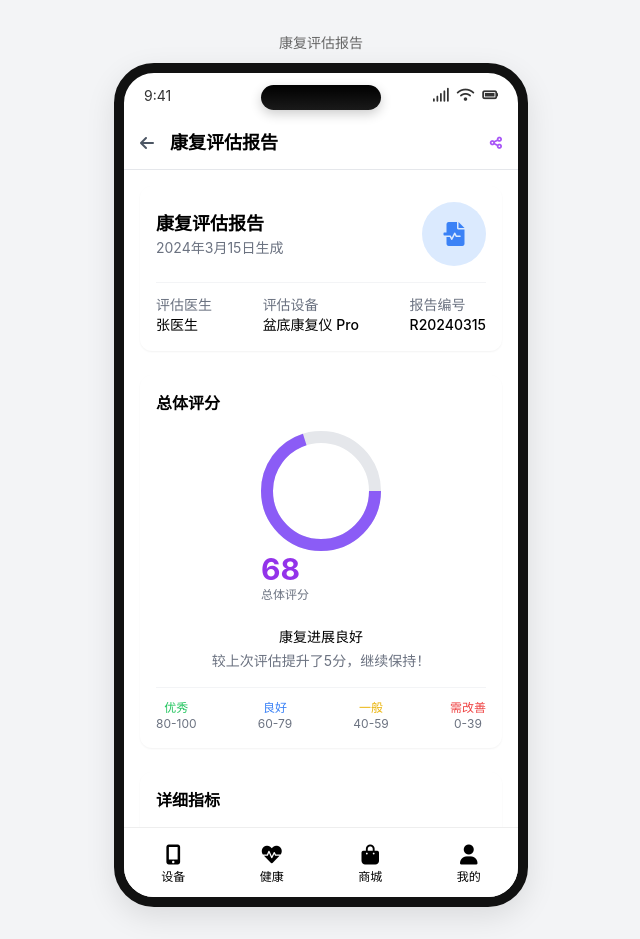
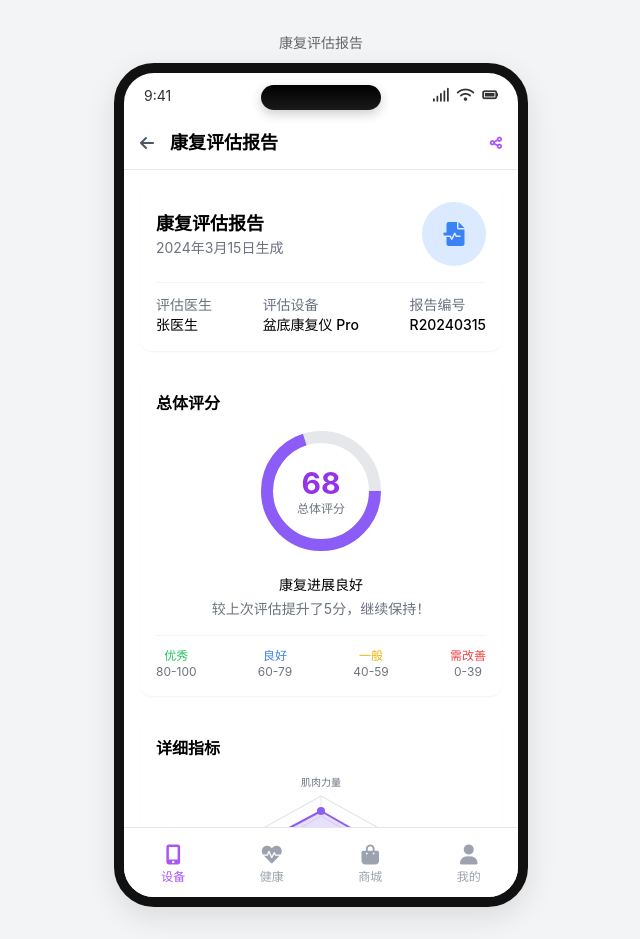
Before and after one commit to NavyGu/FCBSAPP, a plain HTML site: page report.html in a window 1280 px wide. Shown: the whole page, without its empty margins (319-959 px from the left). Drawn offline with nearby package versions, Linux system fonts and the light colour scheme.

Commit message:
修改底部功能按钮位置

```diff
--- a/report.html
+++ b/report.html
@@ -108,12 +108,12 @@
                             <h3 class="text-base font-semibold mb-4">总体评分</h3>
 
                             <div class="flex items-center justify-center mb-6">
-                                <div class="progress-ring">
+                                <div class="progress-ring relative">
                                     <svg width="120" height="120" viewBox="0 0 120 120">
                                         <circle cx="60" cy="60" r="54" fill="none" stroke="#e5e7eb" stroke-width="12"></circle>
                                         <circle class="progress-ring-circle" cx="60" cy="60" r="54" fill="none" stroke="#8B5CF6" stroke-width="12" stroke-dasharray="339.292" stroke-dashoffset="101.7876"></circle>
                                     </svg>
-                                    <div class="progress-ring-text">
+                                    <div class="progress-ring-text absolute top-1/2 left-1/2 transform -translate-x-1/2 -translate-y-1/2 text-center">
                                         <p class="text-3xl font-bold text-purple-600">68</p>
                                         <p class="text-xs text-gray-500">总体评分</p>
                                     </div>
@@ -334,24 +334,24 @@
                     </div>
                 </div>
 
-                <!-- 底部导航栏 -->
-                <div class="bottom-tab-bar flex items-center justify-around">
-                    <div class="tab-item flex flex-col items-center">
-                        <i class="fas fa-mobile-alt text-xl"></i>
-                        <span class="text-xs">设备</span>
-                    </div>
-                    <div class="tab-item active flex flex-col items-center">
-                        <i class="fas fa-heartbeat text-xl"></i>
-                        <span class="text-xs">健康</span>
-                    </div>
-                    <div class="tab-item flex flex-col items-center">
-                        <i class="fas fa-shopping-bag text-xl"></i>
-                        <span class="text-xs">商城</span>
-                    </div>
-                    <div class="tab-item flex flex-col items-center">
-                        <i class="fas fa-user text-xl"></i>
-                        <span class="text-xs">我的</span>
-                    </div>
+                 <!-- 修改底部导航栏样式 -->
+                 <div class="bottom-tab-bar flex items-center justify-around absolute bottom-0 left-0 right-0 bg-white border-t border-gray-200 py-2">
+                    <a href="device-management.html" class="tab-item active flex flex-col items-center">
+                        <i class="fas fa-mobile-alt text-xl text-purple-500"></i>
+                        <span class="text-xs text-purple-500">设备</span>
+                    </a>
+                    <a href="health.html" class="tab-item flex flex-col items-center">
+                        <i class="fas fa-heartbeat text-xl text-gray-400"></i>
+                        <span class="text-xs text-gray-400">健康</span>
+                    </a>
+                    <a href="shop.html" class="tab-item flex flex-col items-center">
+                        <i class="fas fa-shopping-bag text-xl text-gray-400"></i>
+                        <span class="text-xs text-gray-400">商城</span>
+                    </a>
+                    <a href="profile.html" class="tab-item flex flex-col items-center">
+                        <i class="fas fa-user text-xl text-gray-400"></i>
+                        <span class="text-xs text-gray-400">我的</span>
+                    </a>
                 </div>
             </div>
         </div>
```
Also changed, not shown: device-detail.html (+10 -9 lines), device-management.html (+3 -3 lines), doctors.html (+12 -12 lines), experts.html (+12 -12 lines), health.html (+26 -22 lines), notifications.html (+5 -5 lines), profile.html (+8 -8 lines), rehabilitation-plan.html (+14 -14 lines), settings.html (+5 -6 lines), shop.html (+8 -8 lines), training-result.html (+10 -9 lines), 删除文件/health-data.html (renamed from health-data.html).
